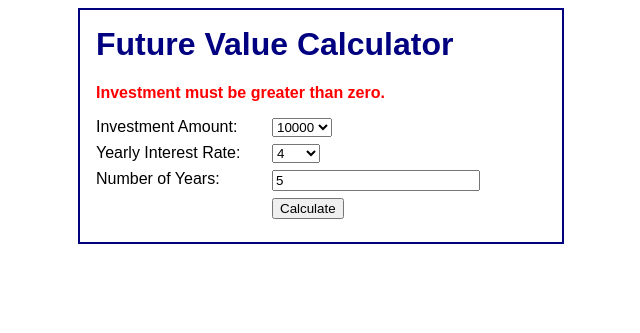
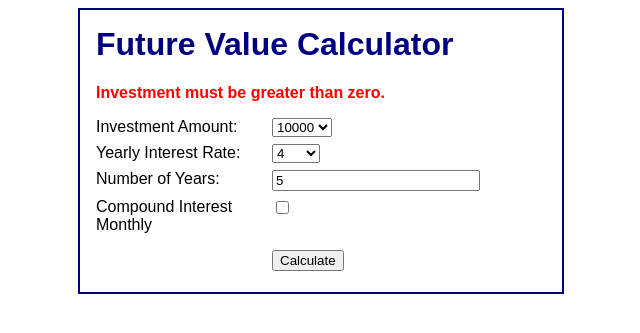
Before and after one commit to GregRodriguezJr/server_management, a PHP site: page /display_results.php in a window 1280 px wide. Shown: the top 333 px of the page, without its empty margins (319-959 px from the left). Run offline with PHP 8.4, Linux system fonts and the light colour scheme.

Commit message:
updated option to calculate interest monthly

```diff
--- a/ch07_ex2_sol/display_results.php
+++ b/ch07_ex2_sol/display_results.php
@@ -6,6 +6,7 @@
             FILTER_VALIDATE_FLOAT);
     $years = filter_input(INPUT_POST, 'years',
             FILTER_VALIDATE_INT);
+    $compound_monthly = filter_input(INPUT_POST, 'compound_monthly');
 
     // validate investment
     if ($investment === FALSE ) {
@@ -35,10 +36,22 @@
         exit();
     }
 
-    // calculate the future value
-    $future_value = $investment;
-    for ($i = 1; $i <= $years; $i++) {
-        $future_value += $future_value * $interest_rate *.01;
+    if($compound_monthly == "on") {
+        // calulate the future value in months
+        $future_value = $investment;
+        for ($i = 1; $i <= $years * 12; $i++) {
+            $future_value += $future_value * ($interest_rate / 100 / 12);
+        }
+        // variable to display type of calculation
+        $compound_time = "Monthly";
+    } else {
+        // calculate the future value in years
+        $future_value = $investment;
+        for ($i = 1; $i <= $years; $i++) {
+            $future_value += $future_value * $interest_rate *.01;
+        }
+        // variable to display type of calculation
+        $compound_time = "Yearly";
     }
 
     // apply currency and percent formatting
@@ -59,7 +72,7 @@
         <label>Investment Amount:</label>
         <span><?php echo $investment_f; ?></span><br>
 
-        <label>Yearly Interest Rate:</label>
+        <label> <?php echo $compound_time ?> Interest Rate:</label>
         <span><?php echo $yearly_rate_f; ?></span><br>
 
         <label>Number of Years:</label>
--- a/ch07_ex2_sol/index.php
+++ b/ch07_ex2_sol/index.php
@@ -36,11 +36,20 @@
             </select><br>
 
             <label>Number of Years:</label>
-            <input type="text" name="years"
-                       value="<?php echo $years; ?>"/><br>
+            <input
+                type="text"
+                name="years"
+                value="<?php echo $years; ?>"
+            /><br>
         </div>
 
-        <div id="buttons">
+        <label>Compound Interest Monthly</label>
+        <input
+            type="checkbox"
+            name="compound_monthly"
+        >
+
+        <div class="calc-btn">
             <label>&nbsp;</label>
             <input type="submit" value="Calculate"/><br>
         </div>
--- a/ch07_ex2_sol/main.css
+++ b/ch07_ex2_sol/main.css
@@ -35,3 +35,8 @@
     color: red;
     font-weight: bold;
 }
+
+/* added padding to submit btn */
+.calc-btn {
+    margin-top: 2em;
+}
```
